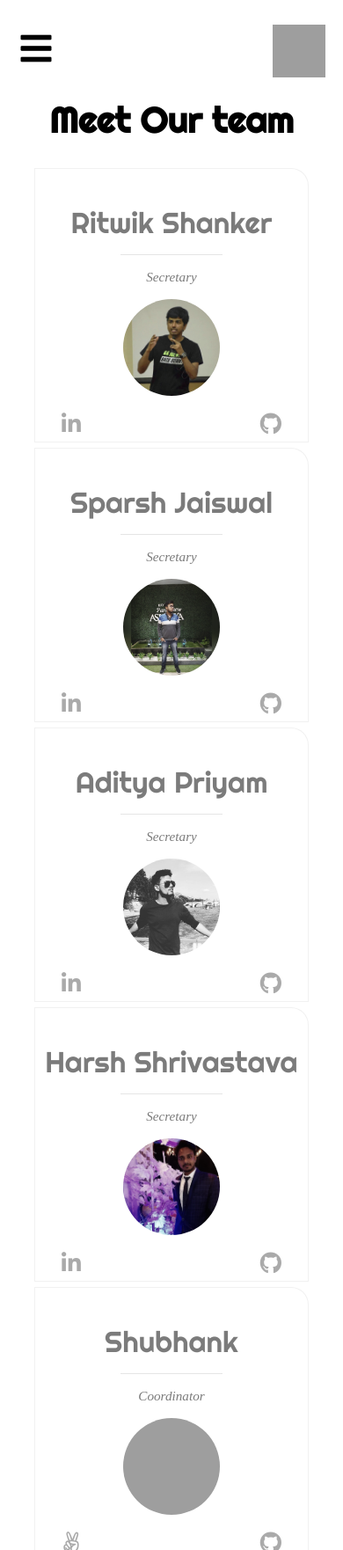
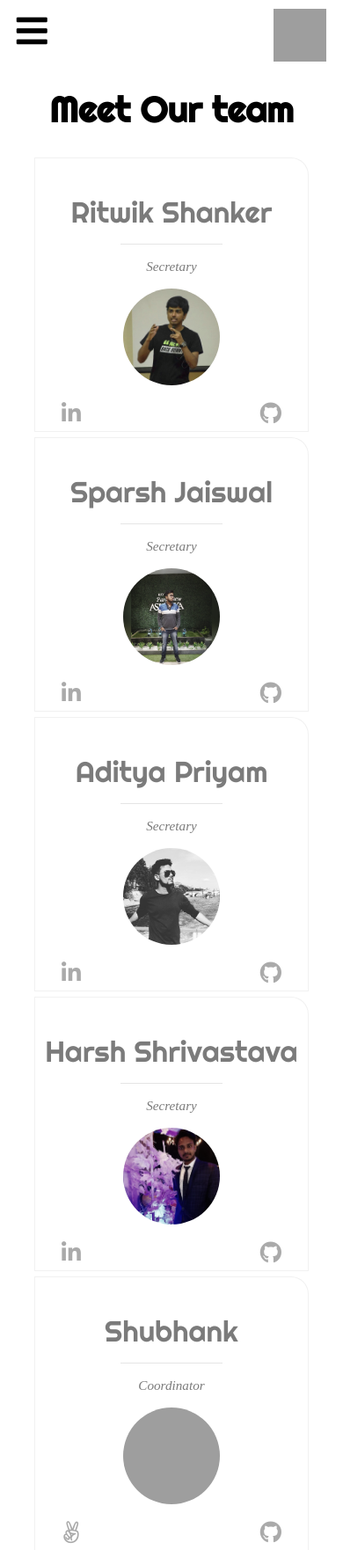
Before and after one commit to shubhank7673/Bitwise, a Django app: page /team/ in a window 390 px wide. Shown: the top 1762 px of the page at 88% size. Run offline with Django 3.2, Linux system fonts and the light colour scheme; some libraries are stand-ins or nearby versions; grey boxes are pictures that could not be loaded.

Commit message:
Added Bitwise logo in teampage

```diff
--- a/team/templates/team.html
+++ b/team/templates/team.html
@@ -109,7 +109,7 @@
       background: none;
       border: 0px;
       outline: none;
-      margin: 2%;
+      margin: 1%;
       margin-bottom: 0%;
       position: absolute;
       color: black;
@@ -120,13 +120,18 @@
       transition: font-size 0.3s;
     }
     .logob{
-        height:100px;
-        width:100px;
+        height:80px;
+        width:80px;
         position:absolute;
-        right:0%;
-        top:0%;
+        right:1%;
+        top:4%;
         /*margin:2%;*/
+        transition:0.5s;
 
+    }
+    .logob:hover{
+        height:90px;
+        width:90px;
     }
     .meetTeam{
         display:none;
@@ -214,12 +219,12 @@
           margin-left:15% ;
       }
       .openSidebar-btn {
-        top: 16px !important;
+        top: 0px !important;
       }
       .meetTeam{
           display:block;
           position:relative;
-          margin-top:100px;
+          margin-top:90px;
           font-family: "Righteous", cursive;
           font-size:40px;
           /*border:2px solid black;*/
@@ -231,13 +236,19 @@
           position:absolute;
           height:60px;
           width:60px;
-          top: 18px !important;
+          top: 1px !important;
           right:10px;
           /*border:2px solid black;*/
+          transition:0.2s;
+      }
+      .logob:hover{
+          height:70px !important;
+          width:70px !important;
+          top:-1px !important;
       }
     }
     .header {
-      border: 2px solid white;
+      border: 1px solid white;
       /*width: 80%;*/
     }
   </style>
@@ -246,12 +257,12 @@
       <button onclick="open_sidebar()" class="openSidebar-btn">
         <i class="fas fa-bars hamburger"></i>
       </button>
-      <img src="{% static 'teamphotos/logo.png' %}" alt="" class="logob" />
+      <a href="{% url 'home' %}"><img src="{% static 'teamphotos/logo.png' %}" alt="" class="logob" /></a>
       <h1 style="color:black">Meet Our team</h1>
     </div>
     <h1 class="meetTeam" style="color:black">Meet Our team</h1>
     <div id="grid">
-      <div class="card">
+      <div class="card 1">
         <div class="name">Ritwik Shanker</div>
         <div class="line"></div>
         <div class="position">Secretary</div>
@@ -263,7 +274,7 @@
           ><div class="github"><i class="fab fa-github"></i></div
         ></a>
       </div>
-      <div class="card">
+      <div class="card 2">
         <div class="name">Sparsh Jaiswal</div>
         <div class="line"></div>
         <div class="position">Secretary</div>
@@ -275,7 +286,7 @@
           ><div class="github"><i class="fab fa-github"></i></div
         ></a>
       </div>
-      <div class="card">
+      <div class="card 3">
         <div class="name">Aditya Priyam</div>
         <div class="line"></div>
         <div class="position">Secretary</div>
@@ -287,7 +298,7 @@
           ><div class="github"><i class="fab fa-github"></i></div
         ></a>
       </div>
-      <div class="card">
+      <div class="card 4">
         <div class="name">Harsh Shrivastava</div>
         <div class="line"></div>
         <div class="position">Secretary</div>
@@ -352,7 +363,7 @@
         <div class="name">Abhinav</div>
         <div class="line"></div>
         <div class="position">Coordinator</div>
-        <img src="{% static 'teamphotos/abhinav.jpg' %}" alt="" class="dp" />
+        <img src="{% static 'teamphotos/abhinav1.jpeg' %}" alt="" class="dp" />
         <a href="#"
           ><div class="linkedin"><i class="fab fa-linkedin-in"></i></div
         ></a>
@@ -432,5 +443,6 @@
       }
     </script>
     <script src="https://cdnjs.cloudflare.com/ajax/libs/gsap/2.1.2/TweenMax.min.js"></script>
+    <!-- </div> -->
   </body>
 </html>
```
